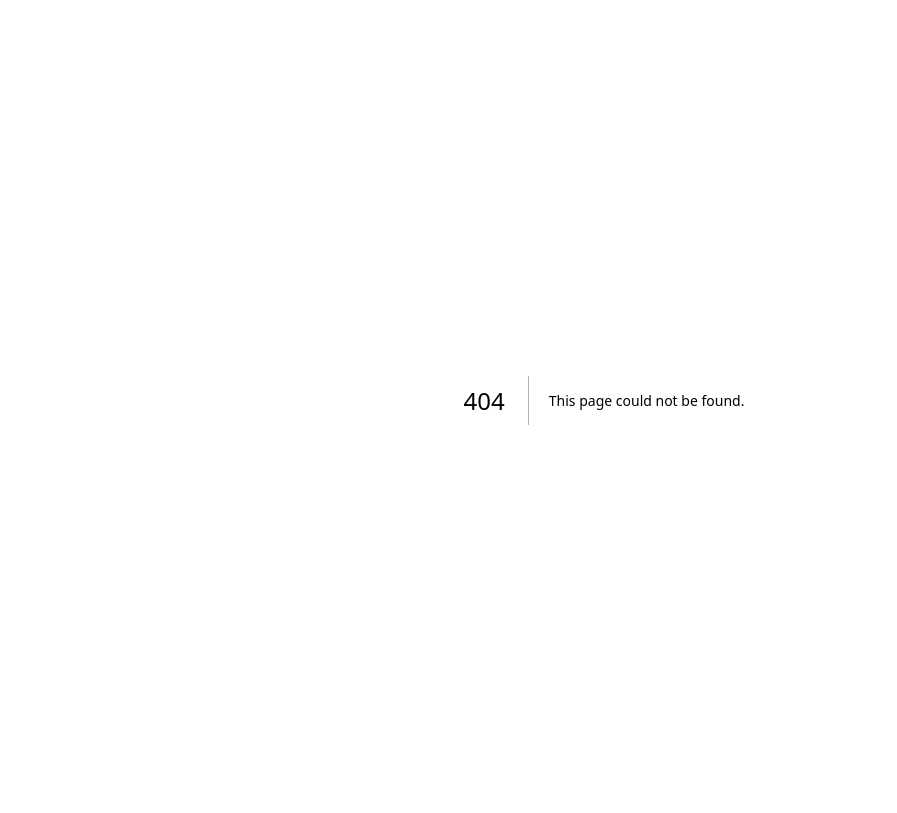
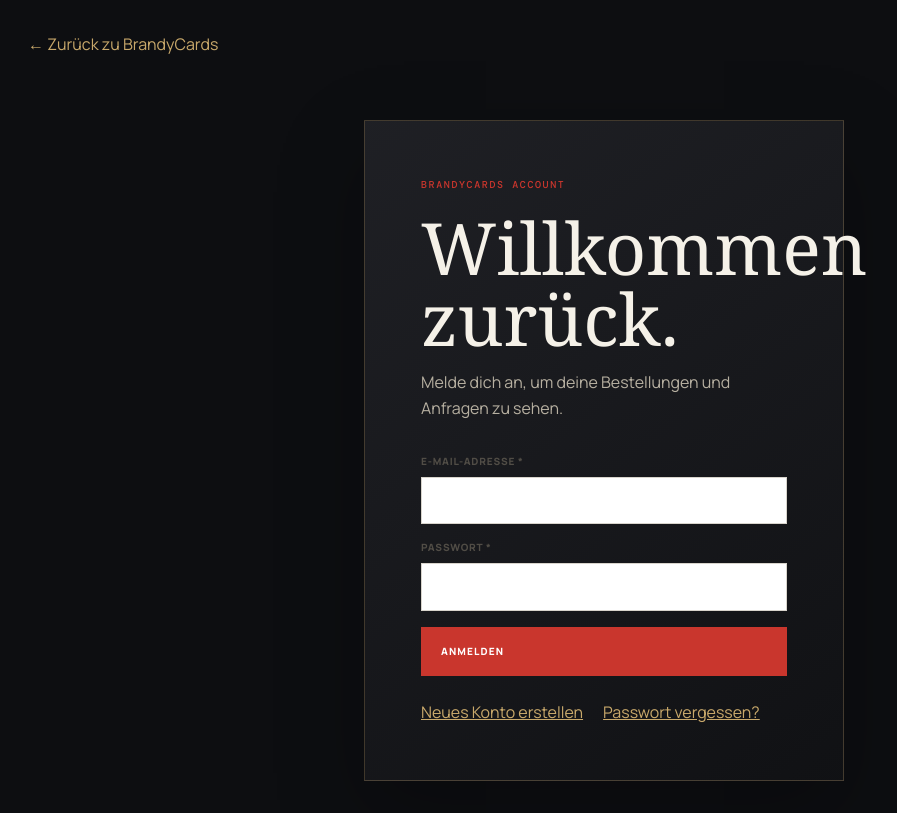
Before and after one commit to FunkyPhil94/BrandycardsWebshop, a Next.js app: page /account in a window 1280 px wide. Before the commit this address had no page. Shown: the whole page, without its empty margins (36-933 px from the left). Built offline with nearby package versions, Linux system fonts and the light colour scheme; a web font is replaced by a local one.

Commit message:
Add Supabase customer account foundation

```diff
--- /dev/null
+++ b/app/account/page.tsx
@@ -0,0 +1,62 @@
+"use client";
+
+import { FormEvent, useState } from "react";
+import Link from "next/link";
+import { getSupabaseBrowserClient } from "../../lib/supabase-browser";
+
+type Mode = "login" | "signup" | "reset";
+
+export default function AccountPage() {
+  const [mode, setMode] = useState<Mode>("login");
+  const [email, setEmail] = useState("");
+  const [password, setPassword] = useState("");
+  const [message, setMessage] = useState("");
+  const [busy, setBusy] = useState(false);
+
+  async function submit(event: FormEvent<HTMLFormElement>) {
+    event.preventDefault();
+    setBusy(true);
+    setMessage("");
+    try {
+      const supabase = getSupabaseBrowserClient();
+      if (mode === "reset") {
+        const { error } = await supabase.auth.resetPasswordForEmail(email, { redirectTo: `${window.location.origin}/account` });
+        if (error) throw error;
+        setMessage("Wenn ein Konto existiert, wurde eine E-Mail zum Zurücksetzen versendet.");
+      } else if (mode === "signup") {
+        const { data, error } = await supabase.auth.signUp({ email, password, options: { emailRedirectTo: `${window.location.origin}/account` } });
+        if (error) throw error;
+        setMessage(data.session ? "Konto erstellt." : "Bitte bestätige deine E-Mail-Adresse.");
+      } else {
+        const { error } = await supabase.auth.signInWithPassword({ email, password });
+        if (error) throw error;
+        setMessage("Anmeldung erfolgreich.");
+      }
+    } catch (error) {
+      setMessage(error instanceof Error ? error.message : "Die Anmeldung konnte nicht verarbeitet werden.");
+    } finally {
+      setBusy(false);
+    }
+  }
+
+  return (
+    <main className="account-page">
+      <Link className="back-link" href="/">← Zurück zu BrandyCards</Link>
+      <section className="account-card" aria-labelledby="account-title">
+        <p className="eyebrow">BRANDYCARDS ACCOUNT</p>
+        <h1 id="account-title">{mode === "login" ? "Willkommen zurück." : mode === "signup" ? "Konto erstellen." : "Passwort zurücksetzen."}</h1>
+        <p>{mode === "signup" ? "Speichere Bestellungen und verwalte deine Anfragen." : mode === "reset" ? "Wir senden dir einen sicheren Link per E-Mail." : "Melde dich an, um deine Bestellungen und Anfragen zu sehen."}</p>
+        <form onSubmit={submit}>
+          <label className="form-field"><span>E-Mail-Adresse *</span><input type="email" value={email} onChange={(event) => setEmail(event.target.value)} required autoComplete="email" /></label>
+          {mode !== "reset" && <label className="form-field"><span>Passwort *</span><input type="password" value={password} onChange={(event) => setPassword(event.target.value)} required minLength={8} autoComplete={mode === "signup" ? "new-password" : "current-password"} /></label>}
+          <button className="button button-primary" type="submit" disabled={busy}>{busy ? "Bitte warten …" : mode === "login" ? "Anmelden" : mode === "signup" ? "Konto erstellen" : "Reset-Link senden"}</button>
+        </form>
+        {message && <p className="form-feedback" role="status">{message}</p>}
+        <div className="account-links">
+          {mode === "login" && <><button type="button" onClick={() => setMode("signup")}>Neues Konto erstellen</button><button type="button" onClick={() => setMode("reset")}>Passwort vergessen?</button></>}
+          {mode !== "login" && <button type="button" onClick={() => setMode("login")}>Zur Anmeldung</button>}
+        </div>
+      </section>
+    </main>
+  );
+}
--- /dev/null
+++ b/lib/supabase-browser.ts
@@ -0,0 +1,14 @@
+import { createClient, type SupabaseClient } from "@supabase/supabase-js";
+
+let client: SupabaseClient | undefined;
+
+export function getSupabaseBrowserClient() {
+  if (client) return client;
+  const url = process.env.NEXT_PUBLIC_SUPABASE_URL;
+  const key = process.env.NEXT_PUBLIC_SUPABASE_PUBLISHABLE_KEY;
+  if (!url || !key) {
+    throw new Error("Supabase ist noch nicht konfiguriert. Bitte .env.local anlegen.");
+  }
+  client = createClient(url, key, { auth: { persistSession: true, autoRefreshToken: true, detectSessionInUrl: true } });
+  return client;
+}
--- a/package.json
+++ b/package.json
@@ -14,6 +14,7 @@
     "db:generate": "drizzle-kit generate"
   },
   "dependencies": {
+    "@supabase/supabase-js": "^2.112.1",
     "drizzle-orm": "0.45.2",
     "next": "16.2.6",
     "react": "19.2.6",
```
Also changed, not shown: app/page.tsx (+1 -1 lines), app/globals.css, 1 other file (tests, documents, lock files or other folders).
